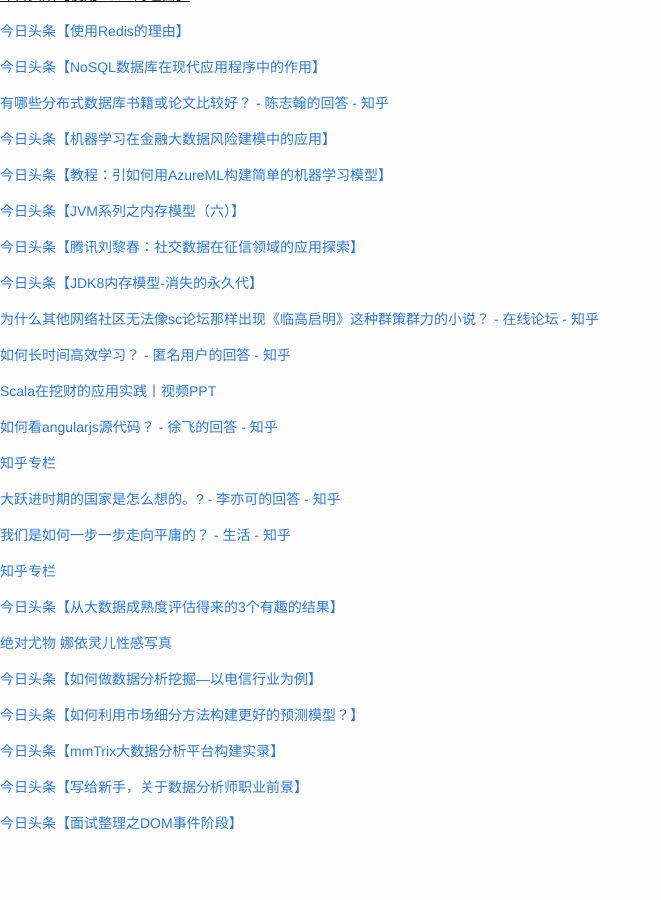
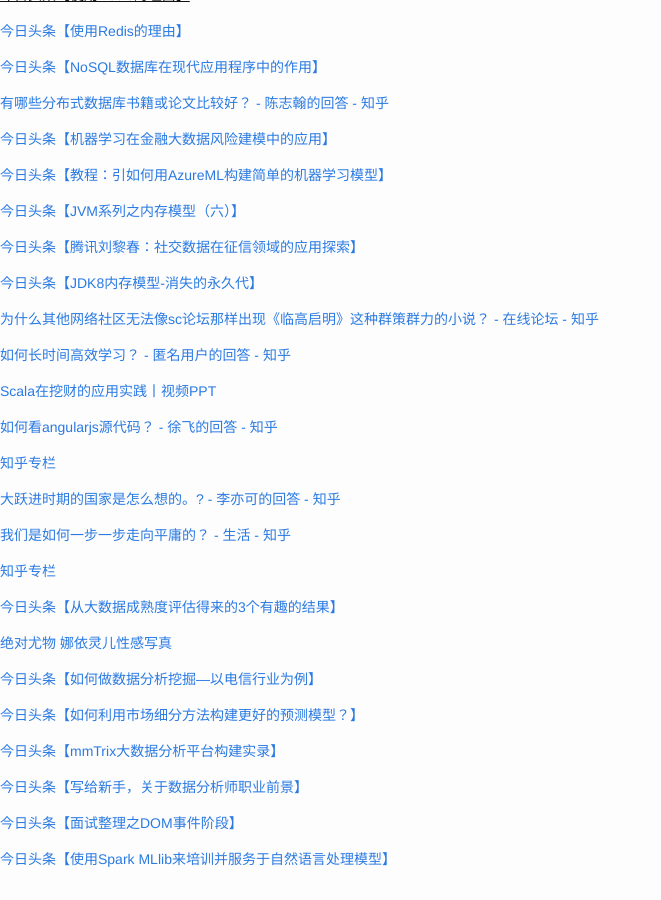
Before and after one commit to cnwarden/cnwarden.github.io, a Jekyll site: the page built from fav/index.md, in a window 1280 px wide and 900 px high, scrolled down 7074 px. Shown: the whole window, without its empty margins (0-661 px from the left). Built offline with Jekyll 4.4.1, drawn with Linux system fonts in a browser that asks for light colours; emoji names are drawn with the system emoji font; before the commit the page ends 7938 px from its top, so only the background shows below that.

Commit message:
auto commit

```diff
--- a/fav/index.md
+++ b/fav/index.md
@@ -438,3 +438,5 @@ title:  fav
 [今日头条【写给新手，关于数据分析师职业前景】](http://toutiao.com/group/6267373716662599937/?iid=3946525414&app=news_article&tt_from=android_share&utm_source=email&utm_medium=toutiao_android&utm_campaign=client_share)
 
 [今日头条【面试整理之DOM事件阶段】](http://toutiao.com/group/6267335337174696193/?iid=3946525414&app=news_article&tt_from=android_share&utm_source=email&utm_medium=toutiao_android&utm_campaign=client_share)
+
+[今日头条【使用Spark MLlib来培训并服务于自然语言处理模型】](http://toutiao.com/group/6267676834193375490/?iid=3946525414&app=news_article&tt_from=android_share&utm_source=email&utm_medium=toutiao_android&utm_campaign=client_share)
```
